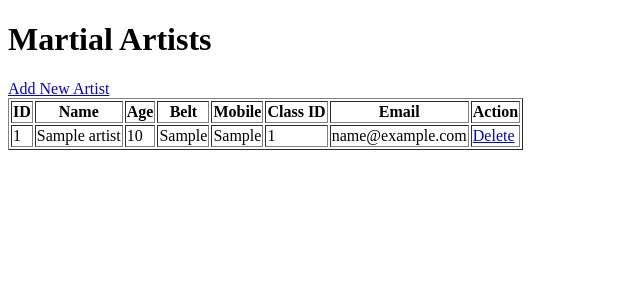
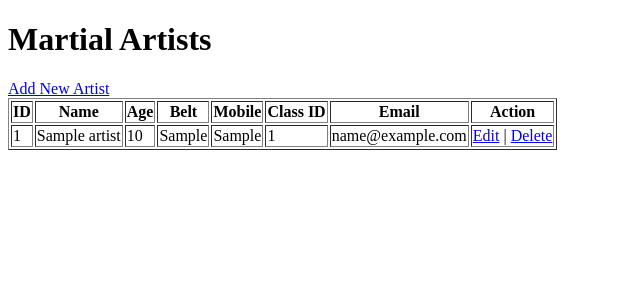
Before and after one commit to saikiran-shriram/martial-arts-class-data-management, a Flask app: page /artists in a window 1280 px wide. Shown: the top 300 px of the page, without its empty margins (0-640 px from the left). Run offline with Flask 3, Linux system fonts and the light colour scheme; tables that the repository leaves empty or names only in its code hold one stand-in row (values such as "Sample post").

Commit message:
Refactor artist table to improve readability

```diff
--- a/templates/artists.html
+++ b/templates/artists.html
@@ -1,3 +1,4 @@
+
 <!DOCTYPE html>
 <html>
 <head>
@@ -6,10 +7,19 @@
 <body>
     <h1>Martial Artists</h1>
     <a href="/artists/add">Add New Artist</a>
+
     <table border="1">
         <tr>
-            <th>ID</th><th>Name</th><th>Age</th><th>Belt</th><th>Mobile</th><th>Class ID</th><th>Email</th><th>Action</th>
+            <th>ID</th>
+            <th>Name</th>
+            <th>Age</th>
+            <th>Belt</th>
+            <th>Mobile</th>
+            <th>Class ID</th>
+            <th>Email</th>
+            <th>Action</th>
         </tr>
+
         {% for a in artists %}
         <tr>
             <td>{{ a.artist_id }}</td>
@@ -19,7 +29,10 @@
             <td>{{ a.mob_no }}</td>
             <td>{{ a.class_id }}</td>
             <td>{{ a.email }}</td>
-            <td><a href="/artists/delete/{{ a.artist_id }}">Delete</a></td>
+            <td>
+                <a href="/artists/edit/{{ a.artist_id }}">Edit</a> |
+                <a href="/artists/delete/{{ a.artist_id }}">Delete</a>
+            </td>
         </tr>
         {% endfor %}
     </table>
```
